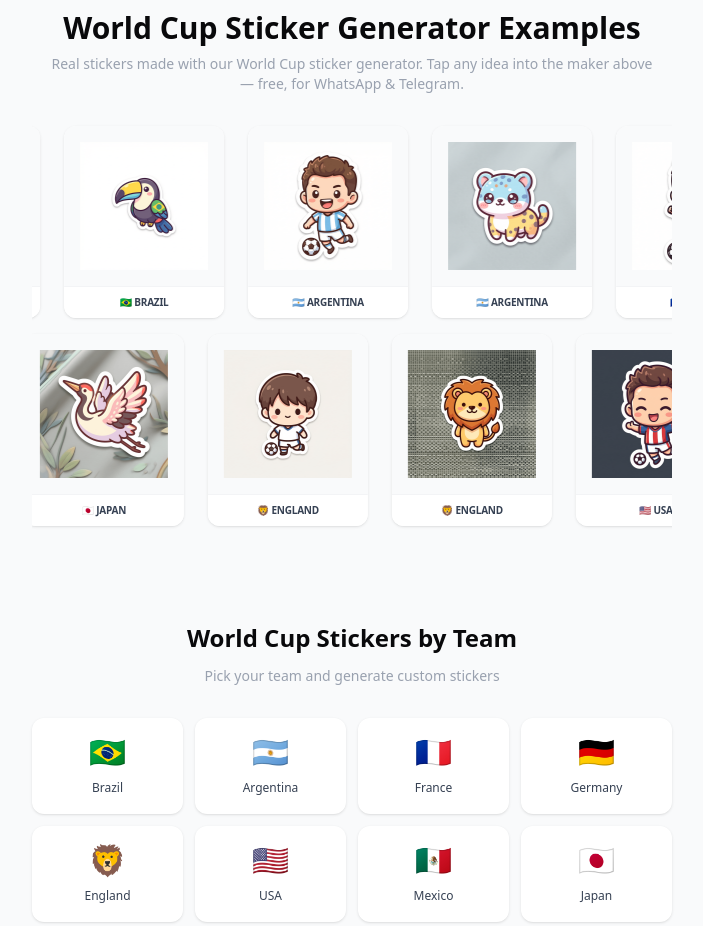
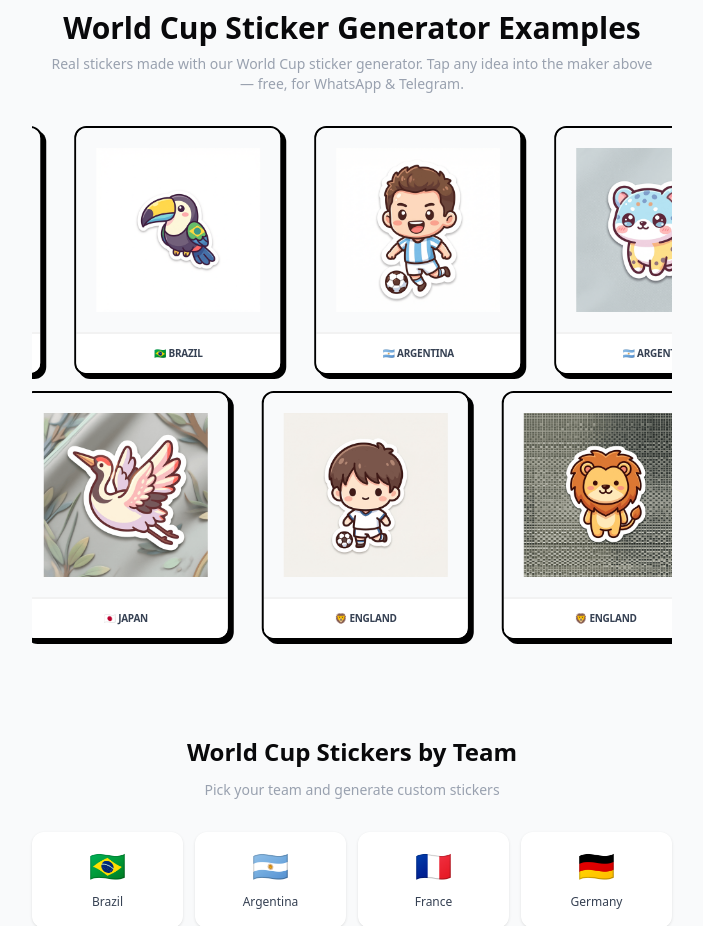
Before and after one commit to bruce-hmz/ai-sticker-maker, a Next.js app: page /world-cup in a window 1280 px wide. Shown: the part 3660-4586 px from the top of the page, without its empty margins (288-991 px from the left). Built offline with nearby package versions, Linux system fonts and the light colour scheme; no server answers.

Commit message:
style: align StickerMarquee cards with homepage Inspiration Flow
Cards now use die-cut-static sticker border, larger size (w-52), hover
scale, and black/5 divider — matching the homepage ExampleGallery style
for visual consistency across pages.

```diff
--- a/src/components/StickerMarquee.tsx
+++ b/src/components/StickerMarquee.tsx
@@ -26,9 +26,9 @@ export default function StickerMarquee({
   const renderItem = (item: MarqueeSticker, key: string): ReactNode => (
     <div
       key={key}
-      className="group relative mx-3 w-36 sm:w-40 flex-none bg-white rounded-xl overflow-hidden shadow-sm"
+      className="group relative mx-4 w-44 sm:w-52 flex-none bg-white die-cut-static rounded-xl overflow-hidden transition-transform hover:scale-105"
     >
-      <div className="aspect-square p-4 bg-gray-50 flex items-center justify-center">
+      <div className="aspect-square p-5 bg-gray-50 flex items-center justify-center">
         {/* eslint-disable-next-line @next/next/no-img-element */}
         <img
           src={item.src}
@@ -37,7 +37,7 @@ export default function StickerMarquee({
           className="w-full h-full object-contain transition-transform group-hover:scale-110"
         />
       </div>
-      <div className="px-3 py-2 border-t border-gray-100 bg-white">
+      <div className="p-3 border-t-2 border-black/5 bg-white">
         <p className="text-[10px] font-bold text-gray-700 uppercase tracking-tight truncate text-center">
           {item.label}
         </p>
```
